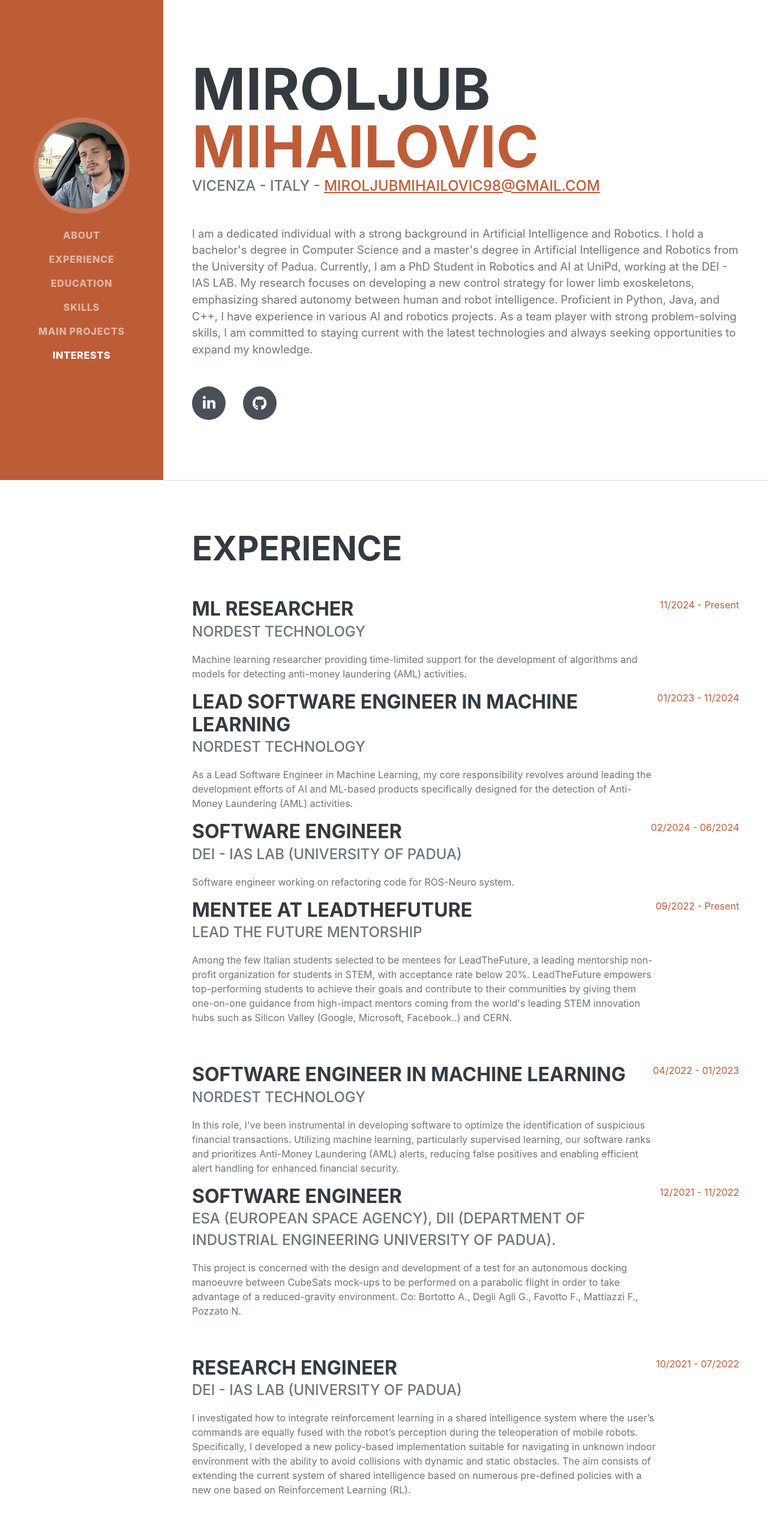
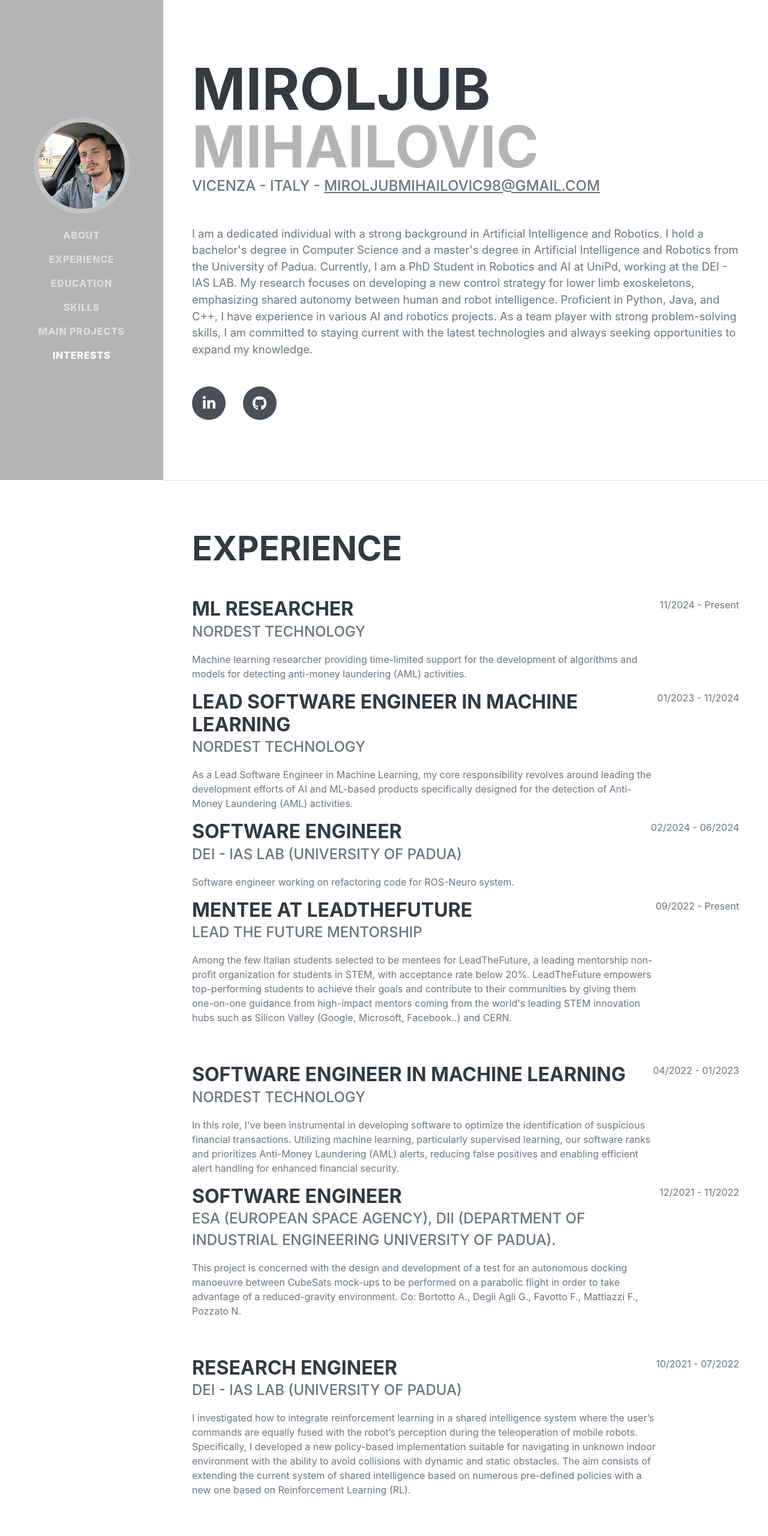
Before and after one commit to mirovix/mirovix.github.io, a website: page dist/index.html in a window 1280 px wide. Shown: the top 2560 px of the page at 60% size. Drawn offline with nearby package versions, Linux system fonts and the light colour scheme; a web font is replaced by a local one.

Commit message:
feat: chaning secondary color

```diff
--- a/dist/index.html
+++ b/dist/index.html
@@ -18,7 +18,7 @@
     </head>
     <body id="page-top">
         <!-- Navigation-->
-        <nav class="navbar navbar-expand-lg navbar-dark bg-primary fixed-top" id="sideNav">
+        <nav class="navbar navbar-expand-lg navbar-dark" style="background-color: #B4B4B4;" fixed-top" id="sideNav">
             <a class="navbar-brand js-scroll-trigger" href="#page-top">
                 <span class="d-block d-lg-none">MIROLJUB MIHAILOVIC</span>
                 <span class="d-none d-lg-block"><img class="img-fluid img-profile rounded-circle mx-auto mb-2" src="assets/img/profile.jpg" alt="..." /></span>
@@ -42,7 +42,7 @@
                 <div class="resume-section-content">
                     <h1 class="mb-0">
                         Miroljub
-                        <span class="text-primary">Mihailovic</span>
+                        <span style="color: #B4B4B4;">Mihailovic</span>
                     </h1>
                     <div class="subheading mb-5">
                         Vicenza - Italy -
@@ -67,7 +67,7 @@
                             <h3 class="mb-0">ML Researcher</h3>
                             <div class="subheading mb-3">Nordest Technology</div>
                             <p>Machine learning researcher providing time-limited support for the development of algorithms and models for detecting anti-money laundering (AML) activities.</p>                        </div>
-                        <div class="flex-shrink-0"><span class="text-primary">11/2024 - Present</span></div>
+                        <div class="flex-shrink-0"><span class="text-secondary">11/2024 - Present</span></div>
                     </div>
                     <div class="d-flex flex-column flex-md-row justify-content-between">
                         <div class="flex-grow-1">
@@ -75,7 +75,7 @@
                             <div class="subheading mb-3">Nordest Technology</div>
                             <p>As a Lead Software Engineer in Machine Learning, my core responsibility revolves around leading the development efforts of AI and ML-based products specifically designed for the detection of Anti-Money Laundering (AML) activities.</p>
                         </div>
-                        <div class="flex-shrink-0"><span class="text-primary">01/2023 - 11/2024</span></div>
+                        <div class="flex-shrink-0"><span class="text-secondary">01/2023 - 11/2024</span></div>
                     </div>
                     <div class="d-flex flex-column flex-md-row justify-content-between">
                         <div class="flex-grow-1">
@@ -83,7 +83,7 @@
                             <div class="subheading mb-3">DEI - IAS LAB (University of Padua)</div>
                             <p>Software engineer working on refactoring code for ROS-Neuro system.</p>
                         </div>
-                        <div class="flex-shrink-0"><span class="text-primary">02/2024 - 06/2024</span></div>
+                        <div class="flex-shrink-0"><span class="text-secondary">02/2024 - 06/2024</span></div>
                     </div>
                     <div class="d-flex flex-column flex-md-row justify-content-between mb-5">
                         <div class="flex-grow-1">
@@ -91,7 +91,7 @@
                             <div class="subheading mb-3">Lead The Future Mentorship</div>
                             <p>Among the few Italian students selected to be mentees for LeadTheFuture, a leading mentorship non-profit organization for students in STEM, with acceptance rate below 20%. LeadTheFuture empowers top-performing students to achieve their goals and contribute to their communities by giving them one-on-one guidance from high-impact mentors coming from the world's leading STEM innovation hubs such as Silicon Valley (Google, Microsoft, Facebook..) and CERN.</p>
                         </div>
-                        <div class="flex-shrink-0"><span class="text-primary">09/2022 - Present</span></div>
+                        <div class="flex-shrink-0"><span class="text-secondary">09/2022 - Present</span></div>
                     </div>
                     <div class="d-flex flex-column flex-md-row justify-content-between">
                         <div class="flex-grow-1">
@@ -99,7 +99,7 @@
                             <div class="subheading mb-3">Nordest Technology</div>
                             <p>In this role, I've been instrumental in developing software to optimize the identification of suspicious financial transactions. Utilizing machine learning, particularly supervised learning, our software ranks and prioritizes Anti-Money Laundering (AML) alerts, reducing false positives and enabling efficient alert handling for enhanced financial security.</p>
                         </div>
-                        <div class="flex-shrink-0"><span class="text-primary">04/2022 - 01/2023</span></div>
+                        <div class="flex-shrink-0"><span class="text-secondary">04/2022 - 01/2023</span></div>
                     </div>
                     <div class="d-flex flex-column flex-md-row justify-content-between mb-5">
                         <div class="flex-grow-1">
@@ -109,7 +109,7 @@
 
                                 Co: Bortotto A., Degli Agli G., Favotto F., Mattiazzi F., Pozzato N.</p>
                         </div>
-                        <div class="flex-shrink-0"><span class="text-primary">12/2021 - 11/2022</span></div>
+                        <div class="flex-shrink-0"><span class="text-secondary">12/2021 - 11/2022</span></div>
                     </div>
                     <div class="d-flex flex-column flex-md-row justify-content-between mb-5">
                         <div class="flex-grow-1">
@@ -124,7 +124,7 @@
                                 shared intelligence based on numerous pre-defined policies with a new one
                                 based on Reinforcement Learning (RL).</p>
                         </div>
-                        <div class="flex-shrink-0"><span class="text-primary">10/2021 - 07/2022</span></div>
+                        <div class="flex-shrink-0"><span class="text-secondary">10/2021 - 07/2022</span></div>
                     </div>
                 </div>
             </section>
@@ -139,7 +139,7 @@
                             <div class="subheading mb-3">DEI - IAS LAB (University of Padua)</div>
                             <p>The research project aims to develop a new control strategy for lower limb exoskeletons, introducing a shared autonomy paradigm between human intelligence and the robot's artificial intelligence. Key objectives include modeling human movement using EMG and kinematic data, adaptively generating steps in complex environments, and creating a semi-autonomous control system that integrates user and exoskeleton capabilities.The research project aims to develop a new control strategy for lower limb exoskeletons, introducing a shared autonomy paradigm between human intelligence and the robot's artificial intelligence. Key objectives include modeling human movement using EMG and kinematic data, adaptively generating steps in complex environments, and creating a semi-autonomous control system that integrates user and exoskeleton capabilities.</p>
                         </div>
-                        <div class="flex-shrink-0"><span class="text-primary">11/2024 - 11/2027</span></div>
+                        <div class="flex-shrink-0"><span class="text-secondary">11/2024 - 11/2027</span></div>
                     </div>
                     <div class="d-flex flex-column flex-md-row justify-content-between mb-5">
                         <div class="flex-grow-1">
@@ -148,7 +148,7 @@
                             <div>COMPUTER ENGINEERING - ARTIFICIAL INTELLIGENCE AND ROBOTICS</div>
                             <p>GPA: 28.621/30</p>
                         </div>
-                        <div class="flex-shrink-0"><span class="text-primary">10/2020 - 07/2022</span></div>
+                        <div class="flex-shrink-0"><span class="text-secondary">10/2020 - 07/2022</span></div>
                     </div>
                     <div class="d-flex flex-column flex-md-row justify-content-between">
                         <div class="flex-grow-1">
@@ -157,7 +157,7 @@
                             <div>COMPUTER ENGINEERING</div>
                             <p>GPA: 26/30</p>
                         </div>
-                        <div class="flex-shrink-0"><span class="text-primary">10/2017 - 09/2020</span></div>
+                        <div class="flex-shrink-0"><span class="text-secondary">10/2017 - 09/2020</span></div>
                     </div>
                 </div>
             </section>
```
Also changed, not shown: dist/css/styles.css.
